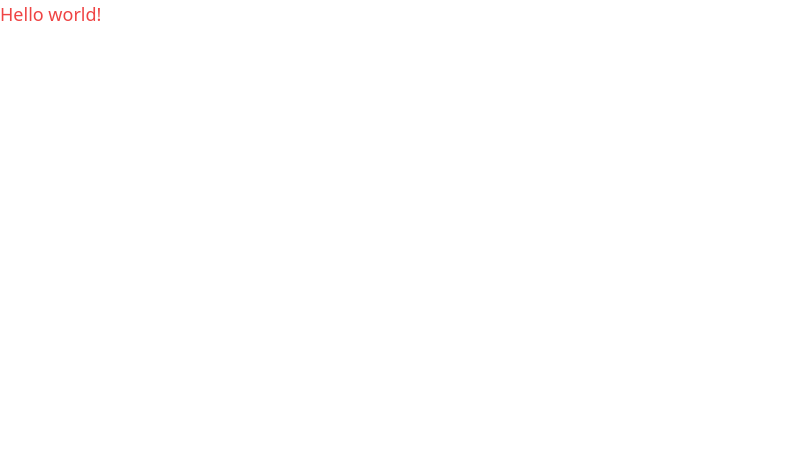
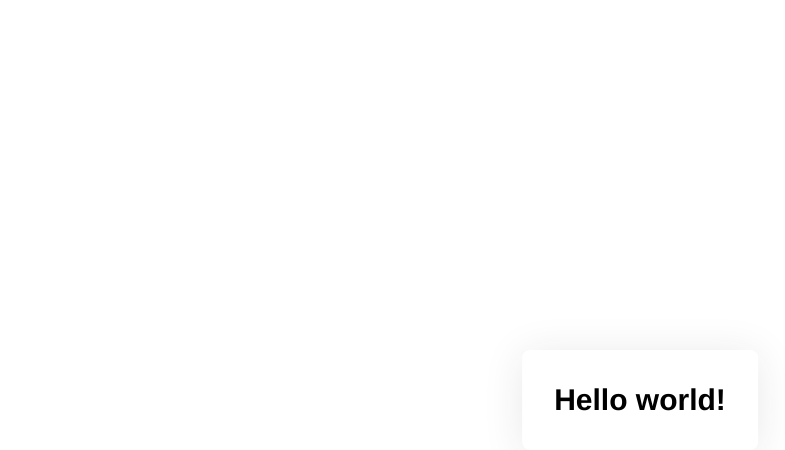
Before and after one commit to bercivarga/nuxt-mongodb-poc, a Nuxt app: page / in a window 1280 px wide. Shown: the top 450 px of the page, without its empty margins (0-785 px from the left). Built offline with nearby package versions, Linux system fonts and the light colour scheme.

Commit message:
add base tailwind styles and global setup

```diff
--- a/app.vue
+++ b/app.vue
@@ -7,7 +7,7 @@
 
 <template>
   <SeoHead />
-  <div>
-    <h1 class="text-lg text-red-500">Hello world!</h1>
+  <div class="absolute top-1/2 left-1/2 -translate-x-1/2 -translate-y-1/2 shadow-soft bg-white rounded-lg p-8">
+    <h1 class="text-3xl font-bold text-red-500">Hello world!</h1>
   </div>
 </template>
--- a/tailwind.config.js
+++ b/tailwind.config.js
@@ -2,7 +2,29 @@
 export default {
   content: [],
   theme: {
-    extend: {},
+    colors: {
+      black: {
+        DEFAULT: "#2B2C37"
+      },
+      gray: {
+        DEFAULT: "#E1DFDF"
+      },
+      white: {
+        DEFAULT: "#FFFFFF"
+      }
+    },
+    extend: {
+      boxShadow: {
+        "soft": "0 4px 40px 0 rgba(43, 44, 55, 0.1)"
+      },
+      // Note that Helvetica Neue isn't a browser base font and isn't available on Google Fonts,
+      // therefore I assume that you are testing on a Mac or have Helvetica Neue installed on your system.
+      // Otherwise the font falls back to another sans-serif font.
+      fontFamily: {
+        "sans": ["Helvetica Neue", "Helvetica", "Arial", "sans-serif"],
+        "body": ["Helvetica Neue", "Helvetica", "Arial", "sans-serif"],
+      }
+    },
   },
   plugins: [],
 }
```
